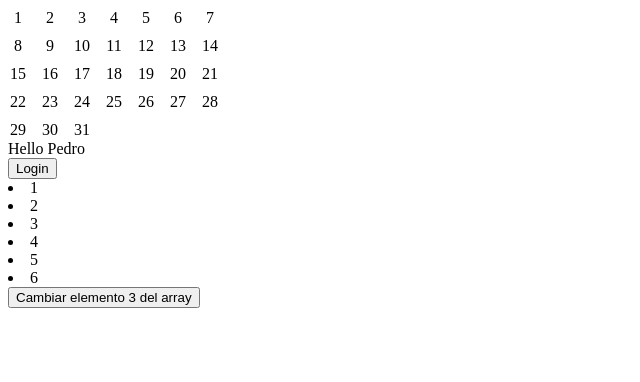
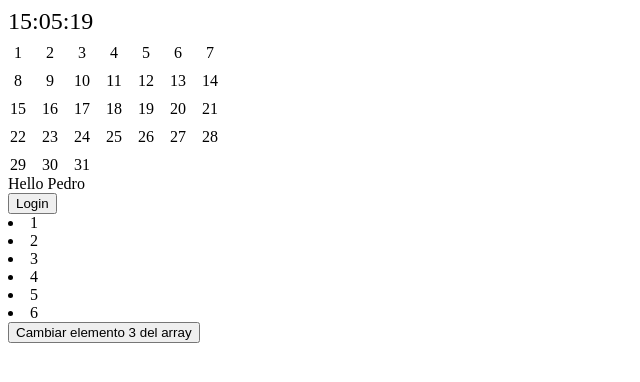
Before and after one commit to PedroHurtado/vuevbot, a Vue app: page / in a window 1280 px wide. Shown: the top 382 px of the page, without its empty margins (0-640 px from the left). Built offline with nearby package versions, Linux system fonts and the light colour scheme; the HTML template or start-up script is replaced by a standard one.

Commit message:
timer and calendar

```diff
--- a/src/components/calendar/calendar.vue
+++ b/src/components/calendar/calendar.vue
@@ -1,34 +1,17 @@
 <script lang="ts" setup>
-import Day from "./day.vue";
-
-function* getDays() {
-  for (let i = 0; i < 31; i++) {
-    yield i + 1;
-  }
-}
-const days = [...getDays()];
-
-function handlerClick(ev:Event){
-  ev.stopPropagation()
-  const node = (ev.composedPath() as HTMLElement[]).find(n=>n.dataset && 'day' in n.dataset)
-  if(node){
-    const {day} =node.dataset
-    console.log(Number(day))
-  }
-}
-
-
-
+    import Grid from './grid.vue';
+    import Timer from './timer.vue';
 </script>
 <template>
-  <div class="calendar" @click="handlerClick($event)" >
-    <Day v-for="day in days" :key="day" :day="day"/>
-  </div>
+    <div class="calendar">
+        <Timer/>
+        <Grid/>
+    </div>
 </template>
 <style scoped>
-.calendar {
-  display: grid;
-  grid-template-columns: repeat(7, 1.5rem);
-  gap: 0.5rem;
-}
+    .calendar{
+        display: flex;
+        flex-direction: column;
+        gap: 0.5rem;
+    }
 </style>
--- /dev/null
+++ b/src/components/calendar/grid.vue
@@ -0,0 +1,34 @@
+<script lang="ts" setup>
+import Day from "./day.vue";
+
+function* getDays() {
+  for (let i = 0; i < 31; i++) {
+    yield i + 1;
+  }
+}
+const days = [...getDays()];
+
+function handlerClick(ev:Event){
+  ev.stopPropagation()
+  const node = (ev.composedPath() as HTMLElement[]).find(n=>n.dataset && 'day' in n.dataset)
+  if(node){
+    const {day} =node.dataset
+    console.log(Number(day))
+  }
+}
+
+
+
+</script>
+<template>
+  <div class="grid" @click="handlerClick($event)" >
+    <Day v-for="day in days" :key="day" :day="day"/>
+  </div>
+</template>
+<style scoped>
+.grid {
+  display: grid;
+  grid-template-columns: repeat(7, 1.5rem);
+  gap: 0.5rem;
+}
+</style>
--- /dev/null
+++ b/src/components/calendar/timer.vue
@@ -0,0 +1,27 @@
+<script setup lang="ts">
+import { ref, onMounted, onUnmounted } from "vue";
+
+let handlerTimer:any;
+
+function getTime(date: Date) {
+  let options: Intl.DateTimeFormatOptions = {
+    hour: "numeric",
+    minute: "numeric",
+    second: "numeric",
+  };
+  return new Intl.DateTimeFormat("es-ES", options).format(date);
+}
+
+const date = ref(getTime(new Date))
+onMounted(()=>handlerTimer= setInterval(()=> date.value= getTime(new Date()),1000))
+onUnmounted(()=> clearInterval(handlerTimer))
+
+</script>
+<template>
+    <div class="timer">{{date}}</div>
+</template>
+<style scoped>
+.timer {
+  font-size: 1.5rem;
+}
+</style>
```
